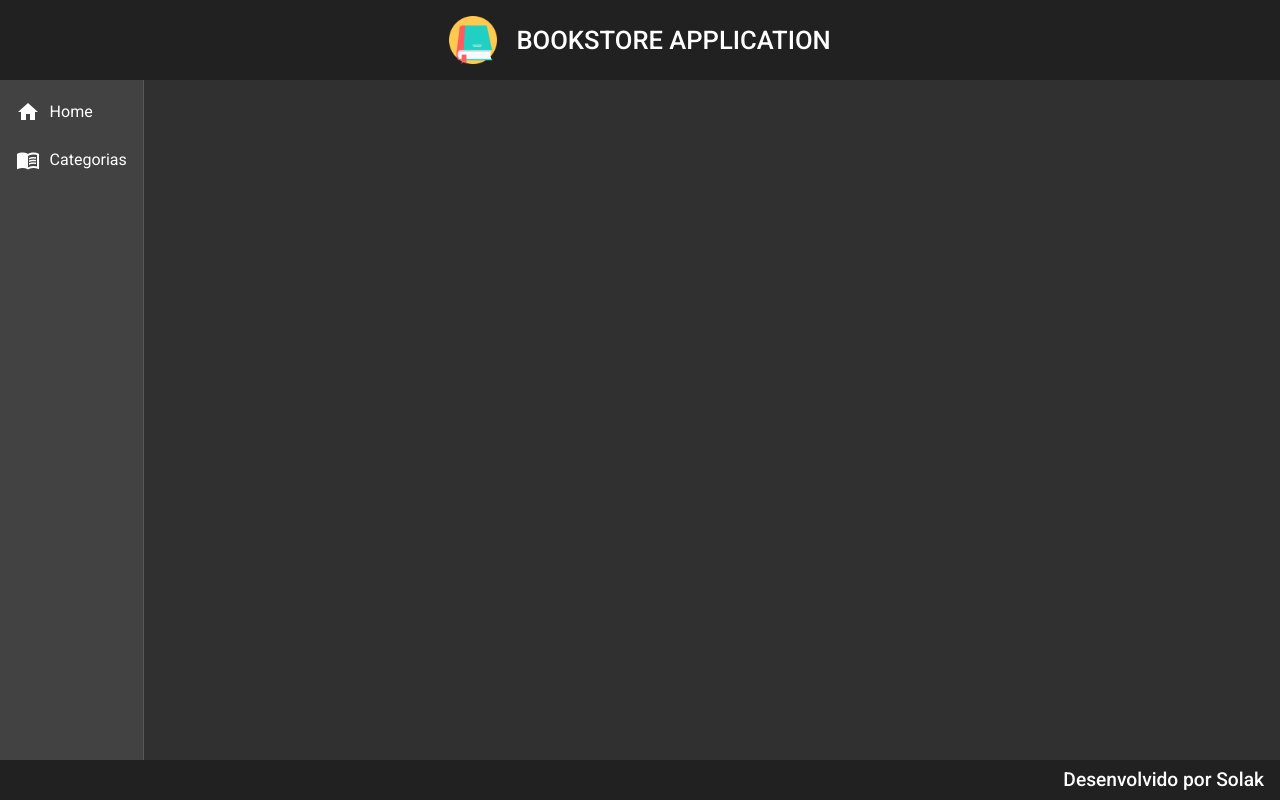
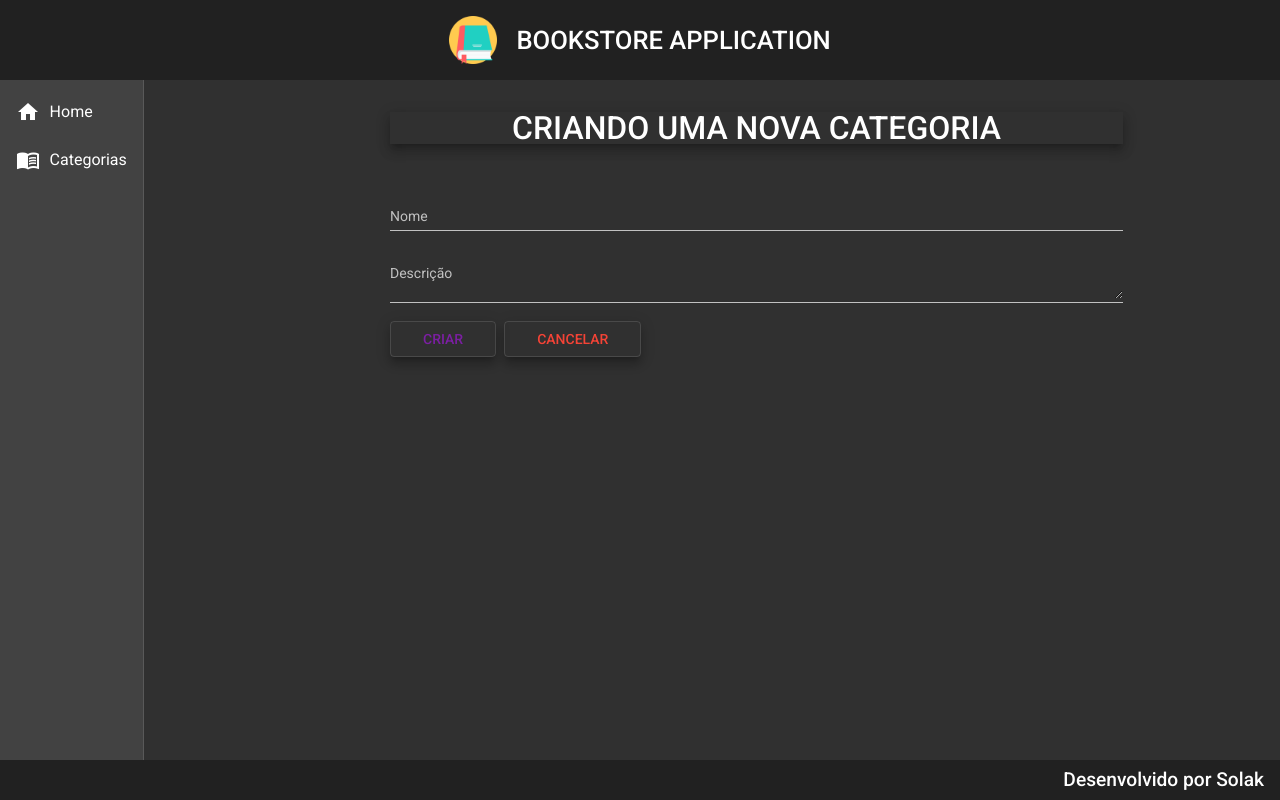
Before and after one commit to WagnerSolak/bookstore-front, an Angular app: page /categorias/create in a window 1280 px wide. Before the commit this address led to /. Built offline with nearby package versions, Linux system fonts and the light colour scheme.

Commit message:
componente categoria create implementado

```diff
--- /dev/null
+++ b/src/app/components/views/categoria/categoria-create/categoria-create.component.css
@@ -0,0 +1,29 @@
+form {
+    text-align: center;
+    width: 70%;
+    margin: 2rem auto 0 auto;
+}
+
+h1{
+    font-size: 2rem;
+    font-weight: 500;
+    margin-bottom: 3rem;
+}
+
+.form {
+    width: 100%;
+
+}
+
+.buttons{
+    width: 100%;
+    text-align: start;
+
+}
+
+button {
+    margin-right: .5rem;
+    padding-right: 2rem;
+    padding-left: 2rem;
+
+}
--- /dev/null
+++ b/src/app/components/views/categoria/categoria-create/categoria-create.component.html
@@ -0,0 +1,18 @@
+<form>
+    <h1 class="mat-elevation-z8">CRIANDO UMA NOVA CATEGORIA</h1>
+
+    <mat-form-field class="form">
+        <mat-label>Nome</mat-label>
+        <input matInput type="text" name="nome" placeholder="Ex.: Computação">
+    </mat-form-field>
+
+    <mat-form-field class="form">
+        <mat-label>Descrição</mat-label>
+        <textarea matInput type="text" name="descricao" placeholder="Ex.: Livros de Computação"></textarea>
+    </mat-form-field>
+
+    <div class="buttons">
+        <button class="mat-elevation-z8" mat-stroked-button color="primary">CRIAR</button>
+        <button class="mat-elevation-z8" mat-stroked-button color="warn">CANCELAR</button>
+    </div>
+</form>
--- /dev/null
+++ b/src/app/components/views/categoria/categoria-create/categoria-create.component.ts
@@ -0,0 +1,15 @@
+import { Component, OnInit } from '@angular/core';
+
+@Component({
+  selector: 'app-categoria-create',
+  templateUrl: './categoria-create.component.html',
+  styleUrls: ['./categoria-create.component.css']
+})
+export class CategoriaCreateComponent implements OnInit {
+
+  constructor() { }
+
+  ngOnInit(): void {
+  }
+
+}
--- a/src/app/components/views/categoria/categoria-read/categoria-read.component.html
+++ b/src/app/components/views/categoria/categoria-read/categoria-read.component.html
@@ -4,7 +4,7 @@
         <h1>Categoria</h1>
     </div>
 
-    <button class="mat-elevation-z8" mat-stroked-button color="primary">NOVA CATEGORIA</button>
+    <button class="mat-elevation-z8" (click)="navegarParaCategoriaCreate()" mat-stroked-button color="primary">NOVA CATEGORIA</button>
 
     <div class="mat-elevation-z8 content-table">
     <table class="table" mat-table [dataSource]="categorias">
--- a/src/app/components/views/categoria/categoria-read/categoria-read.component.ts
+++ b/src/app/components/views/categoria/categoria-read/categoria-read.component.ts
@@ -3,6 +3,7 @@
 import { Categoria } from '../categoria.model';
 import { MatPaginator } from '@angular/material/paginator';
 import { MatTableDataSource } from '@angular/material/table';
+import { Router } from '@angular/router';
 
 @Component({
   selector: 'app-categoria-read',
@@ -18,7 +19,7 @@
 
  @ViewChild(MatPaginator) paginator!: MatPaginator;
 
- constructor(private service : CategoriaService){}
+ constructor(private service : CategoriaService, private router: Router){}
 
  ngAfterViewInit() {
     this.dataSource.paginator = this.paginator;
@@ -32,4 +33,8 @@
     })
   }
 
+  navegarParaCategoriaCreate(){
+    this.router.navigate(["categorias/create"])
+  }
+
 }
```
Also changed, not shown: src/app/app-routing.module.ts (+6 -1 lines), src/app/app.module.ts (+11 -1 lines).
